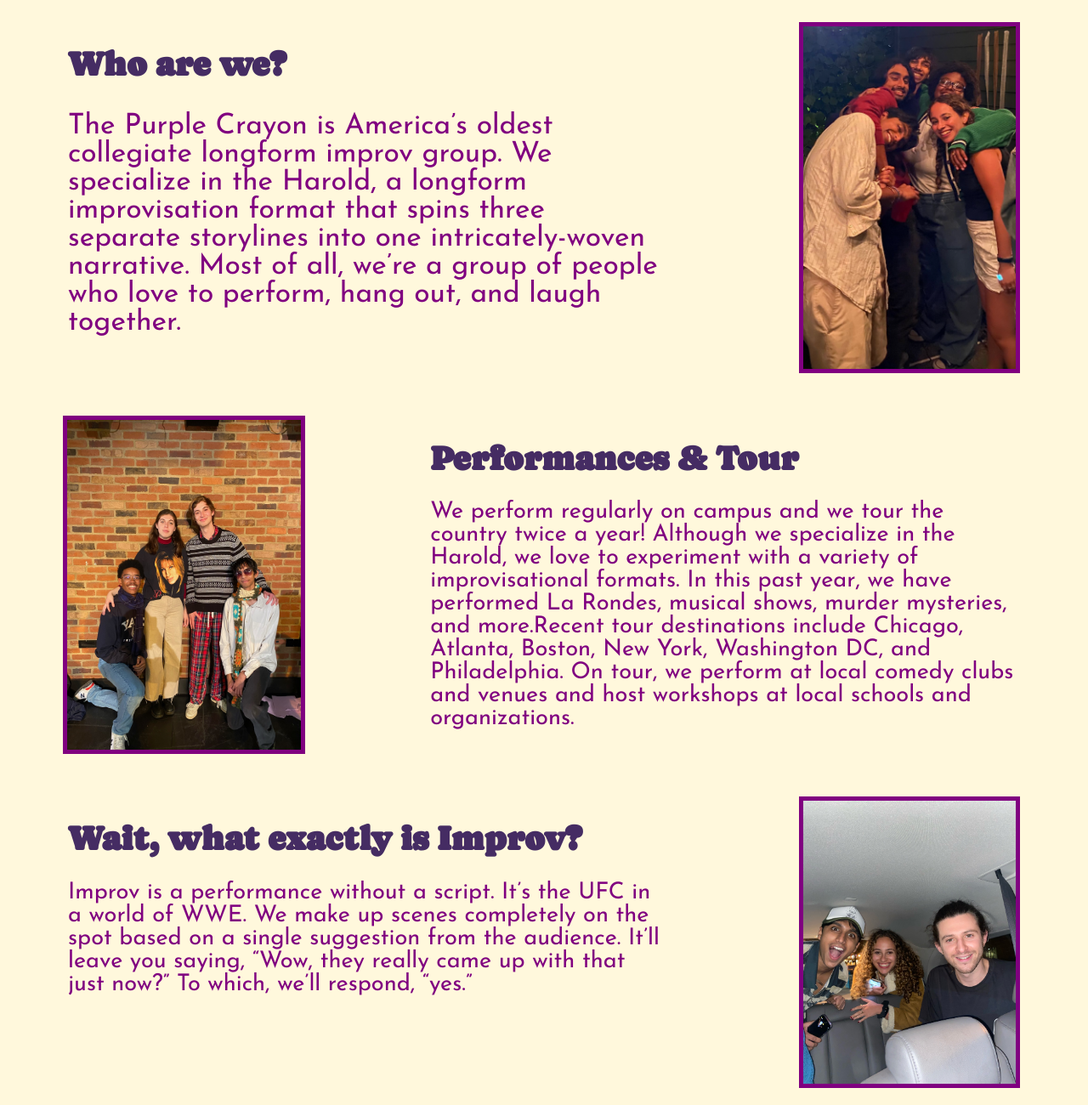
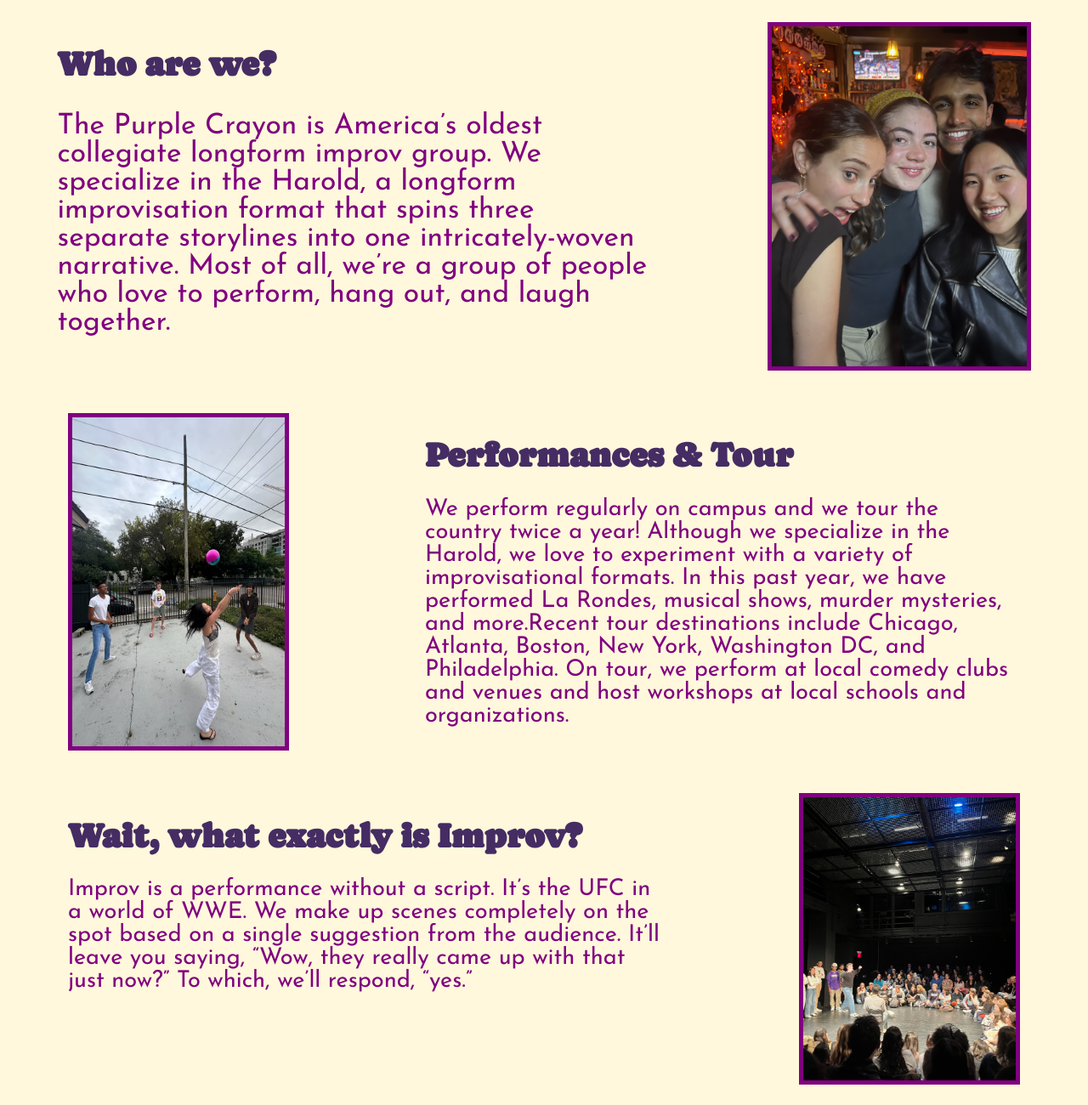
Before and after one commit to SrinivasanAnand/PurpleCrayonWebsite, a plain HTML site: page about.html in a window 1280 px wide. Shown: the part 106-1406 px from the top of the page at 85% size. Drawn offline with Linux system fonts and the light colour scheme.

Commit message:
updated pictures and other edits

```diff
--- a/about.html
+++ b/about.html
@@ -31,11 +31,11 @@
                 Most of all, we’re a group of people who love to perform, hang out,
                 and laugh together.</p>
         </div>
-        <img class="crayonPhoto" src="photos/HugCrayon.png" alt="Crayon Hugging">
+        <img class="crayonPhoto" id="hugPhoto" src="photos/CrayonBar.JPG" alt="Crayon Hugging">
     </div>
 
     <div class="aboutObject">
-        <img class="crayonPhoto" id="madness" src="photos/MadnessCrayon.jpeg" alt="Midnight Madness Show">
+        <img class="crayonPhoto" id="volleyball" src="photos/CrayonVolleyball.JPG" alt="Midnight Madness Show">
         <div class="headerText">
             <h1 class="header">Performances & Tour</h1>
             <p class="aboutText">We perform regularly on campus and we tour the country twice a year!
@@ -57,7 +57,7 @@
                 single suggestion from the audience. It’ll leave you saying, “Wow, they
                 really came up with that just now?” To which, we’ll respond, “yes.”</p>
         </div>
-        <img class="crayonPhoto" src="photos/CarCrayon.jpeg" alt="Car Crayon">
+        <img class="crayonPhoto" src="photos/ColumbiaShow.JPG" alt="Car Crayon">
     </div>
 
 </body>
--- a/aboutStyles.css
+++ b/aboutStyles.css
@@ -18,6 +18,10 @@
 .crayonPhoto {
     width: 250px;
     border: 5px solid purple;
+}
+
+#hugPhoto {
+    width: 300px;
 }
 
 #madness {
@@ -75,4 +79,8 @@
         margin-left: 3vw;
     }
 
+    #hugPhoto {
+        width: 45vw;
+    }
+
 }
--- /dev/null
+++ b/script.js
@@ -0,0 +1 @@
+// Not today :)
```
Also changed, not shown: contact.html (+7 -0 lines), photos/ColumbiaShow.JPG (added), photos/CrayonBar.JPG (added), photos/CrayonVolleyball.JPG (added), 1 other file.
